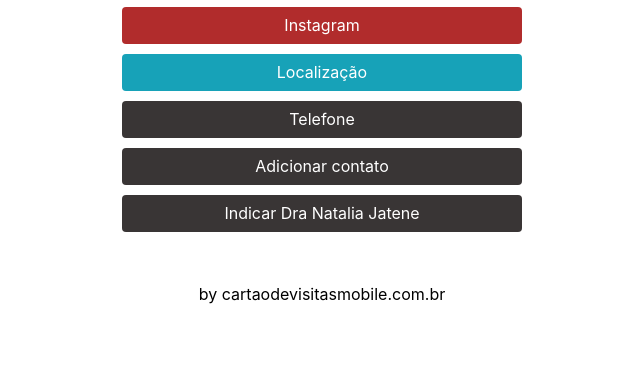
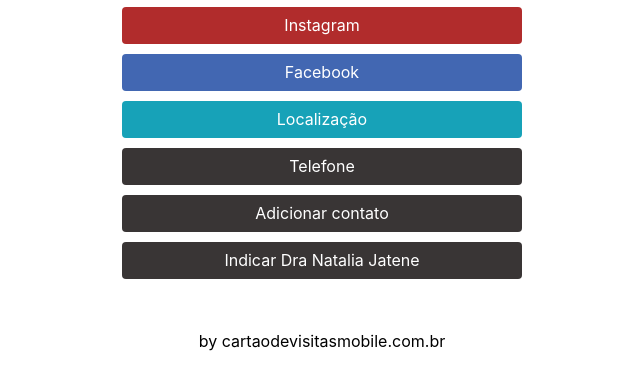
Before and after one commit to startdes/dranataliajatene, a plain HTML site: page index.html in a window 1280 px wide. Shown: the part 276-666 px from the top of the page, without its empty margins (318-958 px from the left). Drawn offline with Linux system fonts and the light colour scheme.

Commit message:
Add files via upload

```diff
--- a/index.html
+++ b/index.html
@@ -56,14 +56,14 @@
                 </div>
             </a>
         </div>
-        <!--
+
         <div class="divconteudo">
-            <a href="link" target="_blank">
+            <a href="https://m.facebook.com/profile.php?id=513684955667553&ref=content_filter" target="_blank">
                 <div class="btn btn-primary divlinks facecolor">Facebook
                 </div>
             </a>
         </div>
--->
+
         <div class="divconteudo">
             <a href="https://goo.gl/maps/Rk9A6YuHMUS2" target="_blank">
                 <div class="btn btn-info divlinks">Localização
```
